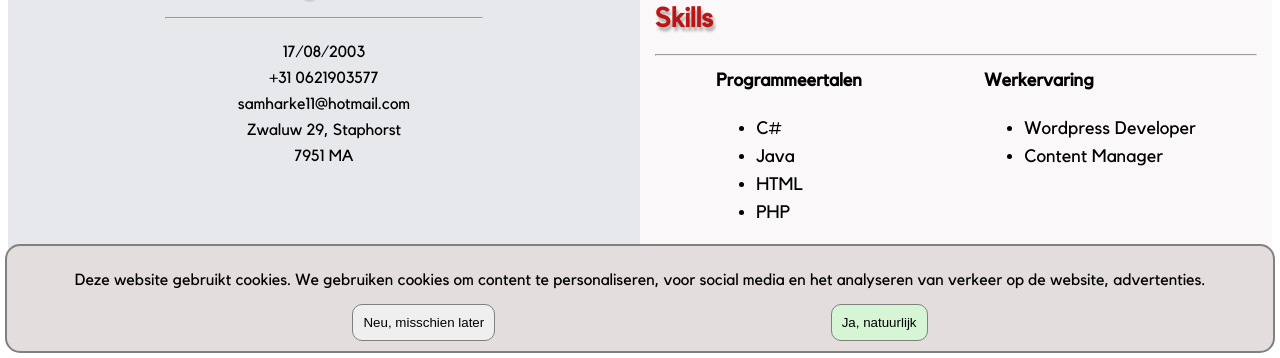
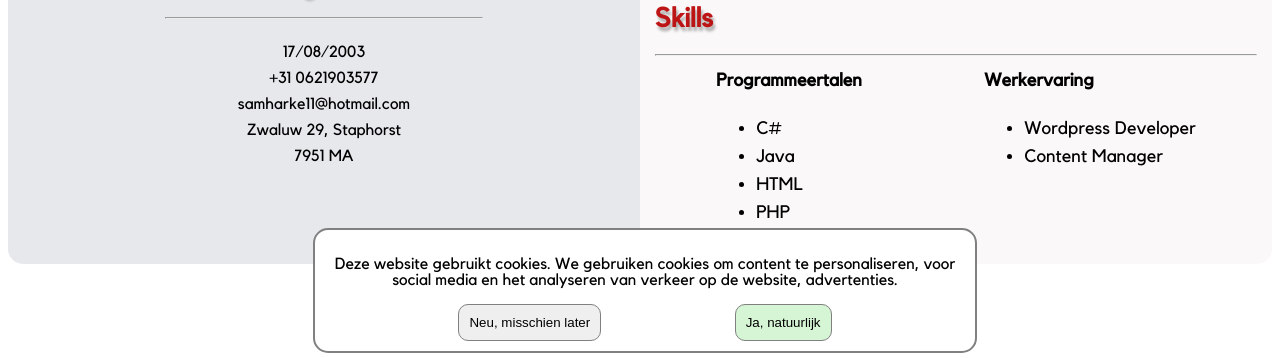
Before and after one commit to SamHarke03/Les1Website, a plain HTML site: page index.html in a window 1280 px wide. Shown: the part 442-800 px from the top of the page. Drawn offline with Linux system fonts and the light colour scheme.

Commit message:
change styling gpdr pop-up

```diff
--- a/stylesheets/style.css
+++ b/stylesheets/style.css
@@ -123,21 +123,24 @@ audio {
 .gdpr-consent {
     display: flex;
     flex-direction: column;
+    width: 80%;
     align-items: center;
     position: fixed;
     bottom: 0;
-    left: 0;
+    transform: translateX(-50%);
+    left: 50%;
     right: 0;
     padding: 10px;
     margin: 5px;
     border: 2px solid gray;
     border-radius: 15px 15px 15px 15px;
-    background-color: #e3dddd;
+    background-color: #ffffff;
 }
 
 .gdpr-consent__description{
     display: flex;
     justify-content: center;
+    text-align: center;
 }
 
 .gdpr-consent__choice{
@@ -154,8 +157,8 @@ audio {
     border: 1px solid gray;
 }
 
-.gdpr-consent__button--accept:hover {
-    background-color: #c5e3c5;
+.gdpr-consent__button--accept:hover, .gdpr-consent__button--reject:hover {
+    opacity: 0.75;
 }
 
 .gdpr-consent__button--reject {
@@ -214,7 +217,9 @@ audio {
         color: #5c6166;
         display: flex;
     }
-
+    .gdpr-consent {
+        width: 50%;
+    }
 }
 
 
```
